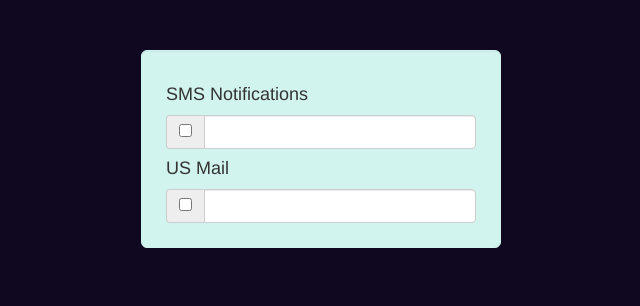
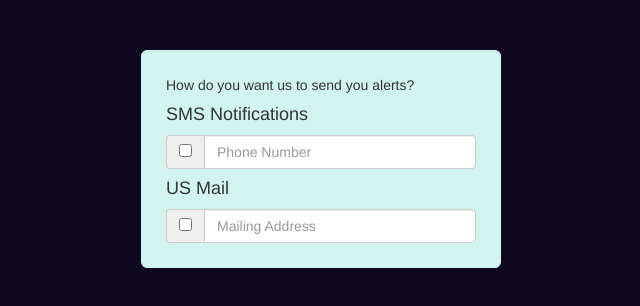
Before and after one commit to jmagnarelli/watchyourback, a plain HTML site: page static/index.html in a window 1280 px wide. Shown: the whole page, without its empty margins (319-959 px from the left). Drawn offline with nearby package versions, Linux system fonts and the light colour scheme.

Commit message:
Added copy

```diff
--- a/static/index.html
+++ b/static/index.html
@@ -22,19 +22,20 @@
         <div class="row">
           <div class="col-md-4 col-md-offset-4 col-sm-6 col-sm-offset-3">
             <div class="well well-lg">
+              <p>How do you want us to send you alerts?</p>
               <h4>SMS Notifications</h4>
               <div class="input-group">
                 <span class="input-group-addon">
                   <input type="checkbox">
                 </span>
-                <input type="text" class="form-control">
+                <input type="text" class="form-control" placeholder="Phone Number">
               </div><!-- /input-group -->
               <h4>US Mail</h4>
               <div class="input-group">
                 <span class="input-group-addon">
                   <input type="checkbox">
                 </span>
-                <input type="text" class="form-control">
+                <input type="text" class="form-control" placeholder="Mailing Address">
               </div><!-- /input-group -->
 
             </div><!-- /wells -->
```
